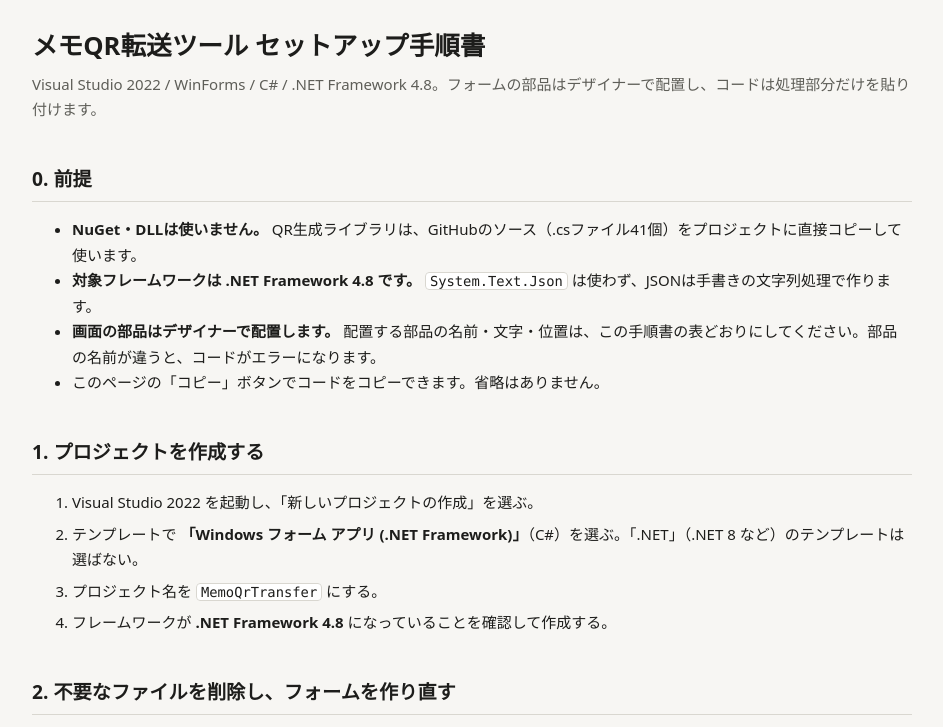
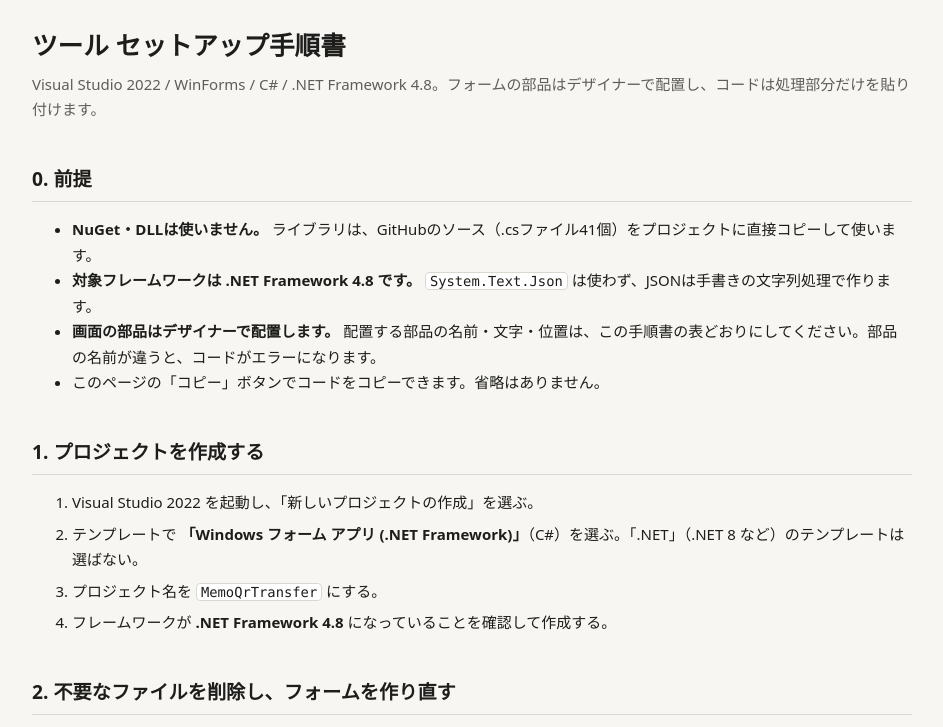
Before and after one commit to ptfeatcgy9rk/QRcoderApp, a plain HTML site: page index.html in a window 1280 px wide. Shown: the top 727 px of the page, without its empty margins (168-1111 px from the left). Drawn offline with Linux system fonts and the light colour scheme.

Commit message:
Update index.html

```diff
--- a/index.html
+++ b/index.html
@@ -4,7 +4,7 @@
 <head>
 <meta charset="utf-8">
 <meta name="viewport" content="width=device-width, initial-scale=1, viewport-fit=cover">
-<title>メモQR転送 セットアップ手順</title>
+<title>ツール セットアップ手順</title>
 <style>
 :root {
   --bg: #f7f6f3;
@@ -128,12 +128,12 @@ a { color: var(--accent); }
 <body>
 <main>
 
-<h1>メモQR転送ツール セットアップ手順書</h1>
+<h1>ツール セットアップ手順書</h1>
 <p class="lead">Visual Studio 2022 / WinForms / C# / .NET Framework 4.8。フォームの部品はデザイナーで配置し、コードは処理部分だけを貼り付けます。</p>
 
 <h2>0. 前提</h2>
 <ul>
-  <li><strong>NuGet・DLLは使いません。</strong> QR生成ライブラリは、GitHubのソース（.csファイル41個）をプロジェクトに直接コピーして使います。</li>
+  <li><strong>NuGet・DLLは使いません。</strong> ライブラリは、GitHubのソース（.csファイル41個）をプロジェクトに直接コピーして使います。</li>
   <li><strong>対象フレームワークは .NET Framework 4.8 です。</strong> <code class="inline">System.Text.Json</code> は使わず、JSONは手書きの文字列処理で作ります。</li>
   <li><strong>画面の部品はデザイナーで配置します。</strong> 配置する部品の名前・文字・位置は、この手順書の表どおりにしてください。部品の名前が違うと、コードがエラーになります。</li>
   <li>このページの「コピー」ボタンでコードをコピーできます。省略はありません。</li>
```
